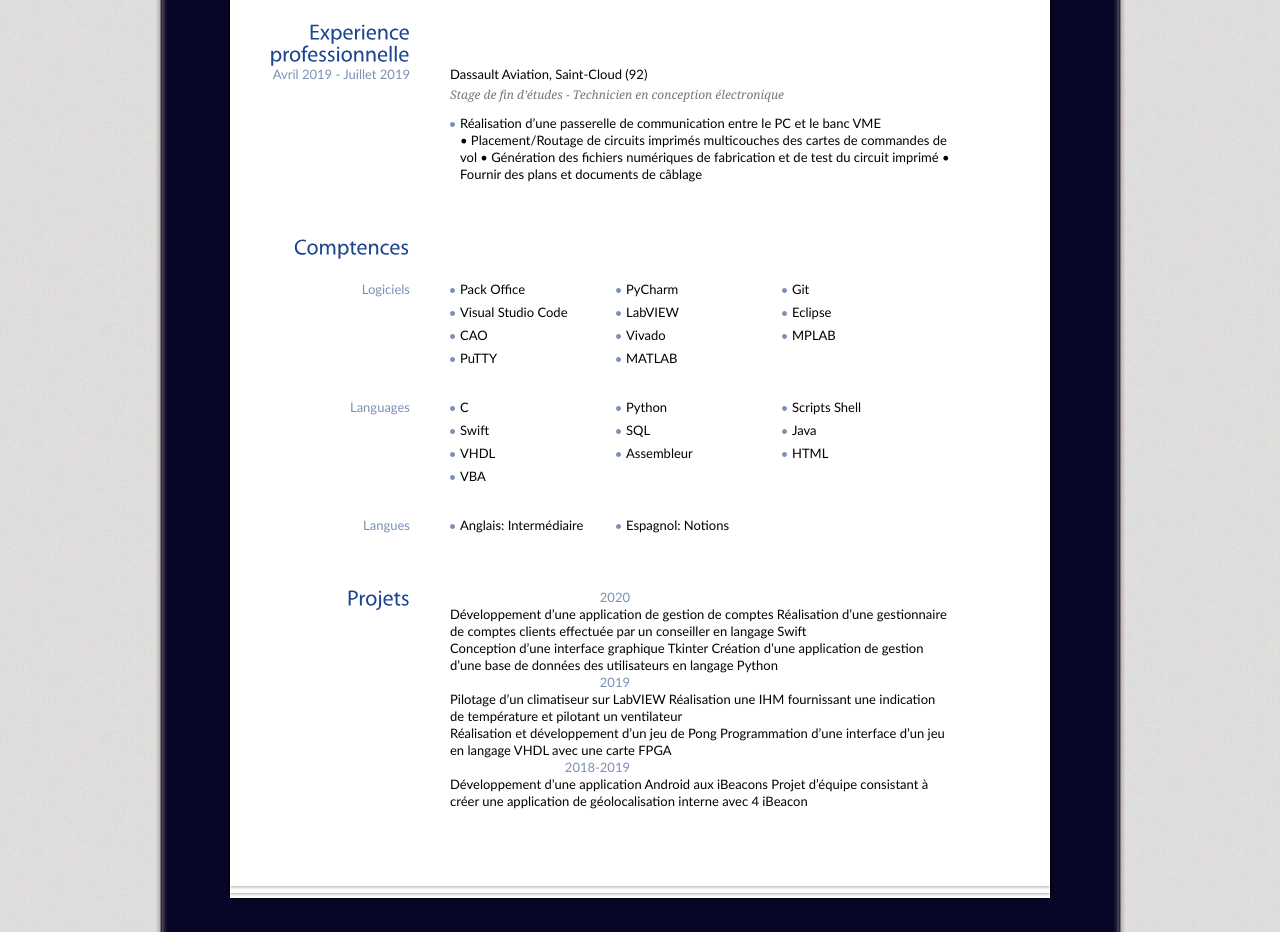
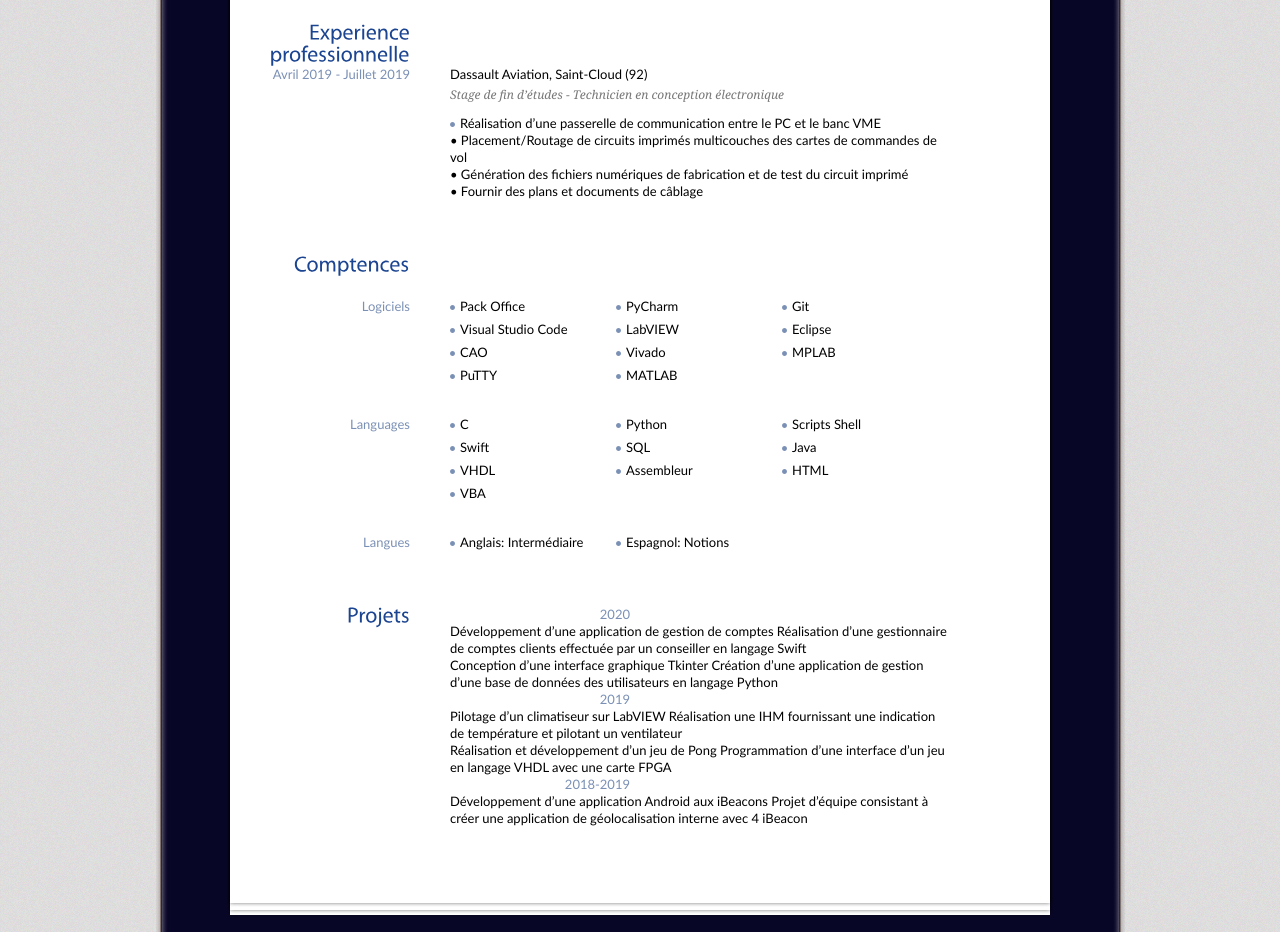
Before and after one commit to Mahou-Iryoku/TRAN_Vincent, a plain HTML site: page blue/cv.html in a window 1280 px wide. Shown: the part 980-1912 px from the top of the page. Drawn offline with Linux system fonts and the light colour scheme.

Commit message:
Update cv.html

```diff
--- a/blue/cv.html
+++ b/blue/cv.html
@@ -89,10 +89,10 @@
             <p>Dassault Aviation, Saint-Cloud (92) <br/>
               <em>Stage de fin d’études - Technicien en conception électronique</em></p>
             <ul class="info">
-              <li>Réalisation d’une passerelle de communication entre le PC et le banc VME
-              <p> • Placement/Routage de circuits imprimés multicouches des cartes de commandes de vol
-	          • Génération des fichiers numériques de fabrication et de test du circuit imprimé
-	          • Fournir des plans et documents de câblage <br/>
+		    <li> Réalisation d’une passerelle de communication entre le PC et le banc VME </li>
+              <p> • Placement/Routage de circuits imprimés multicouches des cartes de commandes de vol <br/>
+	      <p> • Génération des fichiers numériques de fabrication et de test du circuit imprimé <br/>
+	      <p> • Fournir des plans et documents de câblage <br/>
             </ul>
           </div>
         </div>
```
